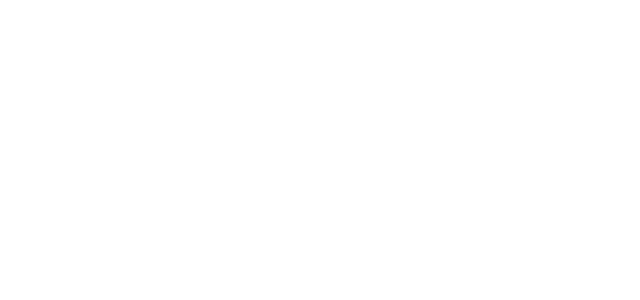
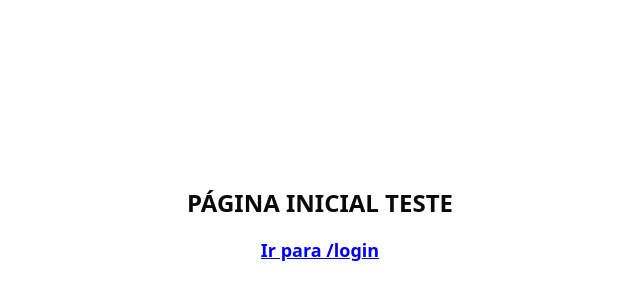
Before and after one commit to 2fstoremenswear-dev/app-casal-gamificado, a Next.js app: page / in a window 1280 px wide. Before the commit this address had no page. Shown: the part 176-476 px from the top of the page, without its empty margins (320-960 px from the left). Built offline with nearby package versions, Linux system fonts and the light colour scheme.

Commit message:
Remove redirect and add homepage content

```diff
--- a/src/app/page.tsx
+++ b/src/app/page.tsx
@@ -1,5 +1,24 @@
-import { redirect } from 'next/navigation';
-
 export default function Home() {
-  redirect('/login');
+  return (
+    <div
+      style={{
+        minHeight: '100vh',
+        display: 'flex',
+        alignItems: 'center',
+        justifyContent: 'center',
+        flexDirection: 'column',
+        gap: '16px',
+        fontSize: '24px',
+        fontWeight: 'bold',
+      }}
+    >
+      <div>PÁGINA INICIAL TESTE</div>
+      <a
+        href="/login"
+        style={{ fontSize: '18px', color: 'blue', textDecoration: 'underline' }}
+      >
+        Ir para /login
+      </a>
+    </div>
+  );
 }
```
